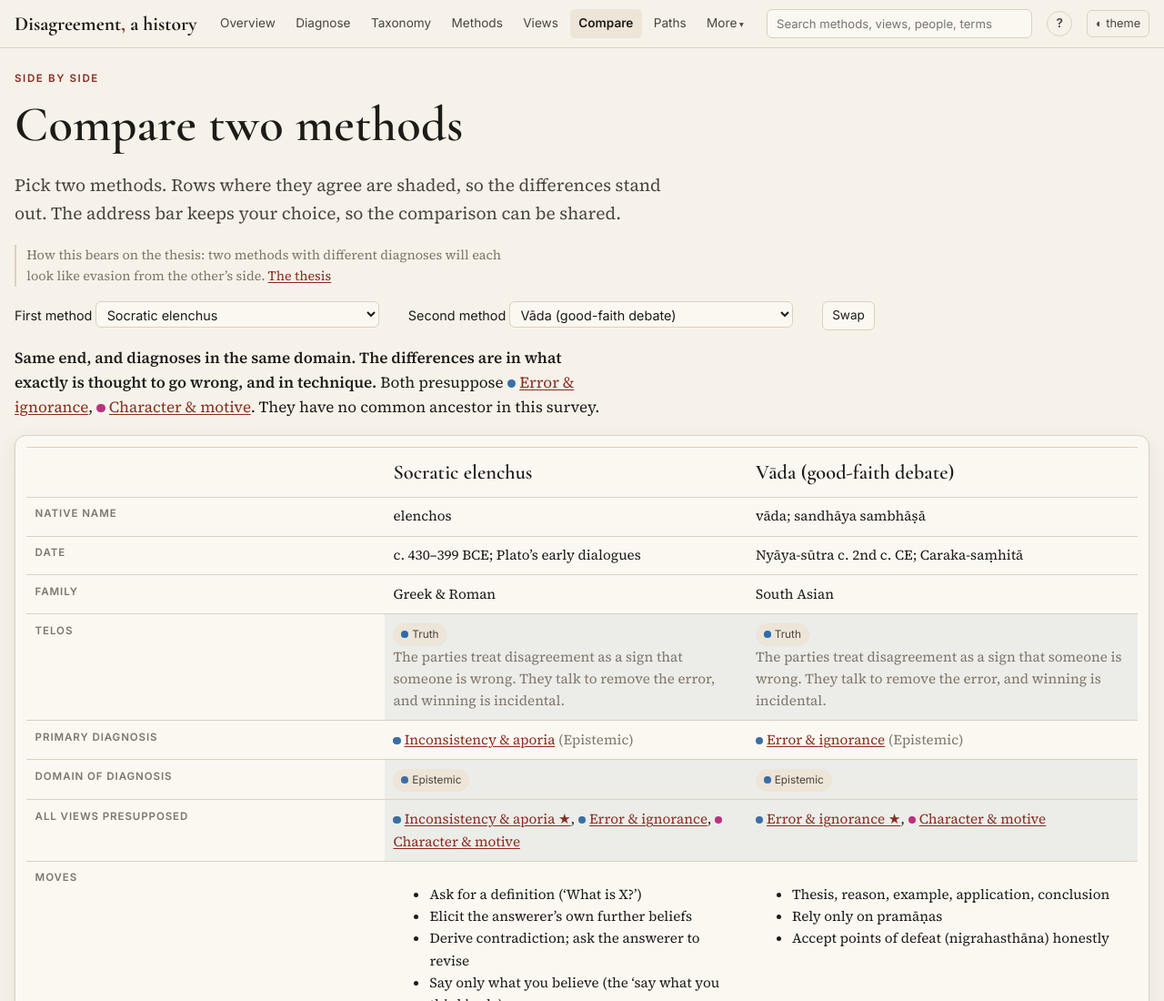
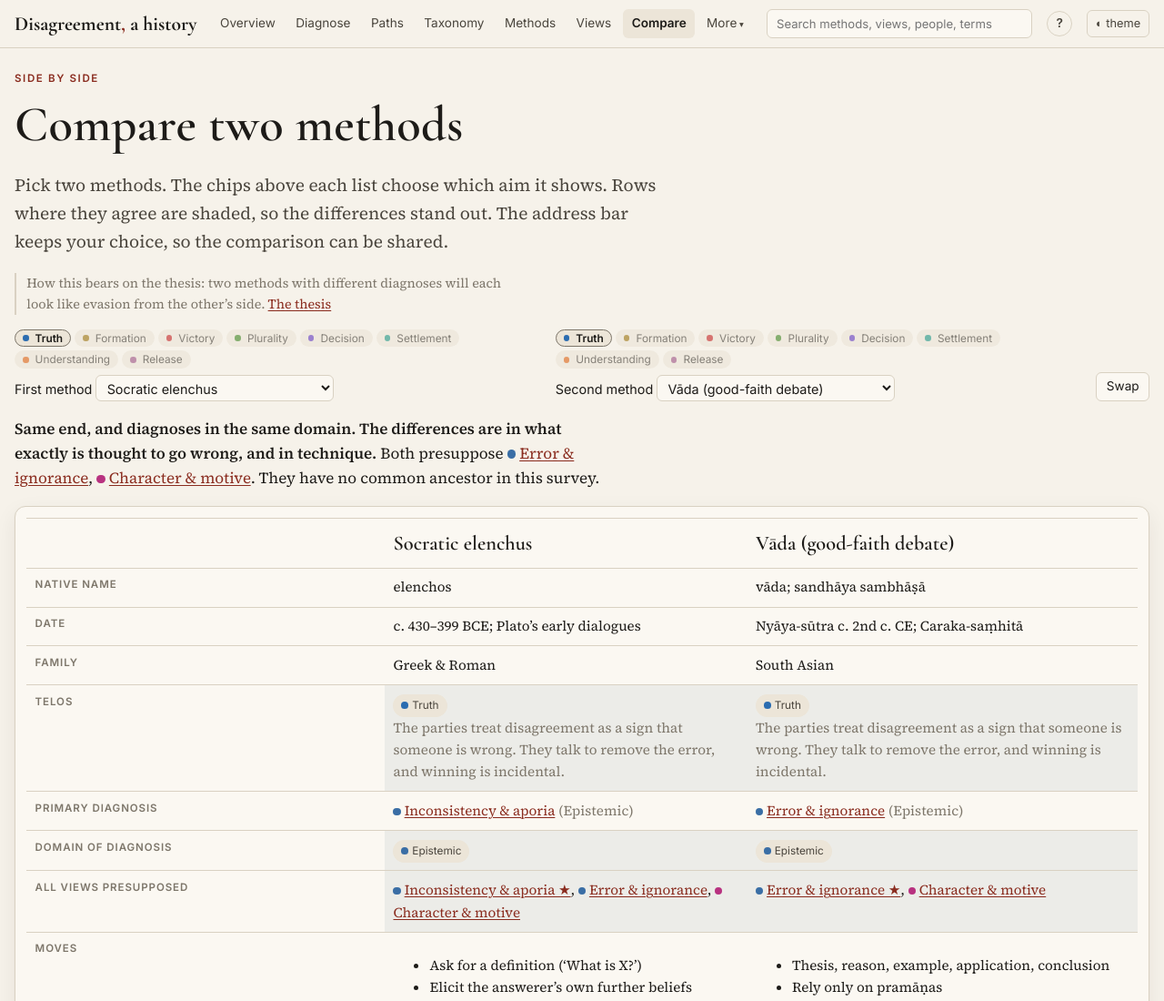
Before and after one commit to anielsen108/history-of-disagreement, a plain HTML site: page site/compare.html in a window 1280 px wide. Shown: the top 1100 px of the page at 91% size. Drawn offline with nearby package versions, Linux system fonts and the light colour scheme.

Commit message:
Compare pickers filtered by telos chips; Paths third in the menu
Co-Authored-By: Claude Fable 5.2 <noreply@anthropic.com>
Claude-Session: https://claude.ai/code/session_01ECuM4dbwCxw37xBCpqd7jZ

```diff
--- a/site/compare.html
+++ b/site/compare.html
@@ -15,11 +15,11 @@
 <main>
   <div class="kicker">Side by side</div>
   <h1>Compare two methods</h1>
-  <p class="lede">Pick two methods. Rows where they agree are shaded, so the differences stand out. The address bar keeps your choice, so the comparison can be shared.</p>
+  <p class="lede">Pick two methods. The chips above each list choose which aim it shows. Rows where they agree are shaded, so the differences stand out. The address bar keeps your choice, so the comparison can be shared.</p>
   <p class="page-thesis">How this bears on the thesis: two methods with different diagnoses will each look like evasion from the other’s side. <a href="index.html">The thesis</a></p>
   <form class="cmp-pick" id="pick" onsubmit="return false">
-    <label>First method <select name="a"></select></label>
-    <label>Second method <select name="b"></select></label>
+    <div class="cmp-side"><div class="cmp-chips" data-for="a"></div><label>First method <select name="a"></select></label></div>
+    <div class="cmp-side"><div class="cmp-chips" data-for="b"></div><label>Second method <select name="b"></select></label></div>
     <button type="button" class="btn" id="swap">Swap</button>
   </form>
   <div id="verdict" class="prose"></div>
@@ -41,11 +41,22 @@
 document.addEventListener("DOMContentLoaded", () => {
   const H = HOD;
   const f = document.getElementById("pick"), A = f.a, B = f.b;
-  const opts = H.teloi.map((t) => `<optgroup label="${t.name}">${H.methods.filter((m) => m.telos === t.id).sort((a, b) => a.date - b.date).map((m) => `<option value="${m.id}">${H.strip(m.name)}</option>`).join("")}</optgroup>`).join("");
-  A.innerHTML = B.innerHTML = opts;
+  /* Each picker lists one telos at a time. The chips above it choose which. */
+  const filt = {};
+  function fill(sel, id, telos) {
+    const key = sel.name;
+    filt[key] = telos || H.M[id].telos;
+    const list = H.methods.filter((m) => m.telos === filt[key]).sort((a, b) => a.date - b.date);
+    const cur = list.some((m) => m.id === id) ? "" : `<option value="${id}">${H.strip(H.M[id].name)} (${H.T[H.M[id].telos].name})</option>`;
+    sel.innerHTML = cur + list.map((m) => `<option value="${m.id}">${H.strip(m.name)}</option>`).join("");
+    sel.value = id;
+    const box = f.querySelector(`.cmp-chips[data-for=${key}]`);
+    box.innerHTML = H.teloi.map((t) => `<button type="button" class="chip" data-t="${t.id}" aria-pressed="${t.id === filt[key]}">${H.dot(H.teloColor[t.id])}${t.name}</button>`).join("");
+    box.querySelectorAll("button").forEach((b) => { b.onclick = () => { fill(sel, sel.value, b.dataset.t); sel.focus(); }; });
+  }
   const q = new URLSearchParams(location.search);
-  A.value = H.M[q.get("a")] ? q.get("a") : "elenchus";
-  B.value = H.M[q.get("b")] ? q.get("b") : (A.value === "vada" ? "elenchus" : "vada");
+  const a0 = H.M[q.get("a")] ? q.get("a") : "elenchus";
+  fill(A, a0); fill(B, H.M[q.get("b")] ? q.get("b") : (a0 === "vada" ? "elenchus" : "vada"));
   const views = (m) => m.views.map((v, i) => H.link(v, { star: i === 0 })).join(", ");
   const rows = [
     ["Native name", (m) => m.native || "", (a, b) => false],
@@ -80,8 +91,9 @@ document.addEventListener("DOMContentLoaded", () => {
       : "Different ends and different diagnoses. Using one where the other is expected will feel like a category mistake.";
     document.getElementById("verdict").innerHTML = `<p><b>${gist}</b> ${shared.length ? `Both presuppose ${shared.map((v) => H.link(v)).join(", ")}.` : "They share no presupposed view."} ${kin}</p>`;
   }
-  A.onchange = B.onchange = render;
-  document.getElementById("swap").onclick = () => { [A.value, B.value] = [B.value, A.value]; render(); };
+  A.onchange = () => { fill(A, A.value); render(); };
+  B.onchange = () => { fill(B, B.value); render(); };
+  document.getElementById("swap").onclick = () => { const a = A.value, b = B.value; fill(A, b); fill(B, a); render(); };
   render();
 });
 </script>
--- a/site/css/style.css
+++ b/site/css/style.css
@@ -304,7 +304,11 @@ table.simple th { background: var(--chip); }
 .cmp th { font-family: var(--sans); font-size: .72rem; text-transform: uppercase; letter-spacing: .08em; color: var(--ink-3); width: 10rem; font-weight: 600; }
 .cmp thead th { font-family: var(--serif); text-transform: none; letter-spacing: 0; font-size: 1.4rem; color: var(--ink); }
 .cmp td.same { background: color-mix(in srgb, var(--accent-2) 7%, transparent); }
-.cmp-pick { display: flex; flex-wrap: wrap; gap: .8rem 2rem; font-family: var(--sans); font-size: .9rem; margin: 1rem 0; }
+.cmp-pick { display: flex; flex-wrap: wrap; align-items: flex-end; gap: .8rem 2rem; font-family: var(--sans); font-size: .9rem; margin: 1rem 0; }
+.cmp-side { flex: 1 1 20rem; min-width: 0; }
+.cmp-chips { display: flex; flex-wrap: wrap; gap: .25rem; margin-bottom: .4rem; }
+.cmp-chips .chip[aria-pressed="true"] { border-color: var(--ink-3); color: var(--ink); font-weight: 600; }
+.cmp-chips .chip[aria-pressed="false"] { opacity: .65; }
 .cmp-pick select { font: inherit; padding: .25rem .45rem; border-radius: 6px; border: 1px solid var(--rule); background: var(--paper); color: var(--ink); max-width: 100%; }
 @media (max-width: 640px) { .cmp th { width: auto; } .cmp, .cmp tbody, .cmp tr, .cmp td, .cmp th { display: block; } .cmp thead { display: none; } .cmp td::before { content: attr(data-l); display: block; font-family: var(--sans); font-size: .7rem; color: var(--ink-3); text-transform: uppercase; letter-spacing: .08em; } }
 
--- a/site/js/common.js
+++ b/site/js/common.js
@@ -55,8 +55,8 @@
 
   /* ── chrome ───────────────────────────────────────────── */
   const primary = [
-    ["index.html", "Overview"], ["diagnose.html", "Diagnose"], ["taxonomy.html", "Taxonomy"], ["methods.html", "Methods"],
-    ["views.html", "Views"], ["compare.html", "Compare"], ["paths.html", "Paths"]
+    ["index.html", "Overview"], ["diagnose.html", "Diagnose"], ["paths.html", "Paths"], ["taxonomy.html", "Taxonomy"],
+    ["methods.html", "Methods"], ["views.html", "Views"], ["compare.html", "Compare"]
   ];
   const more = [
     ["timeline.html", "Timeline"], ["people.html", "People"], ["gaps.html", "Gap gallery"], ["example.html", "Worked example"],
```
